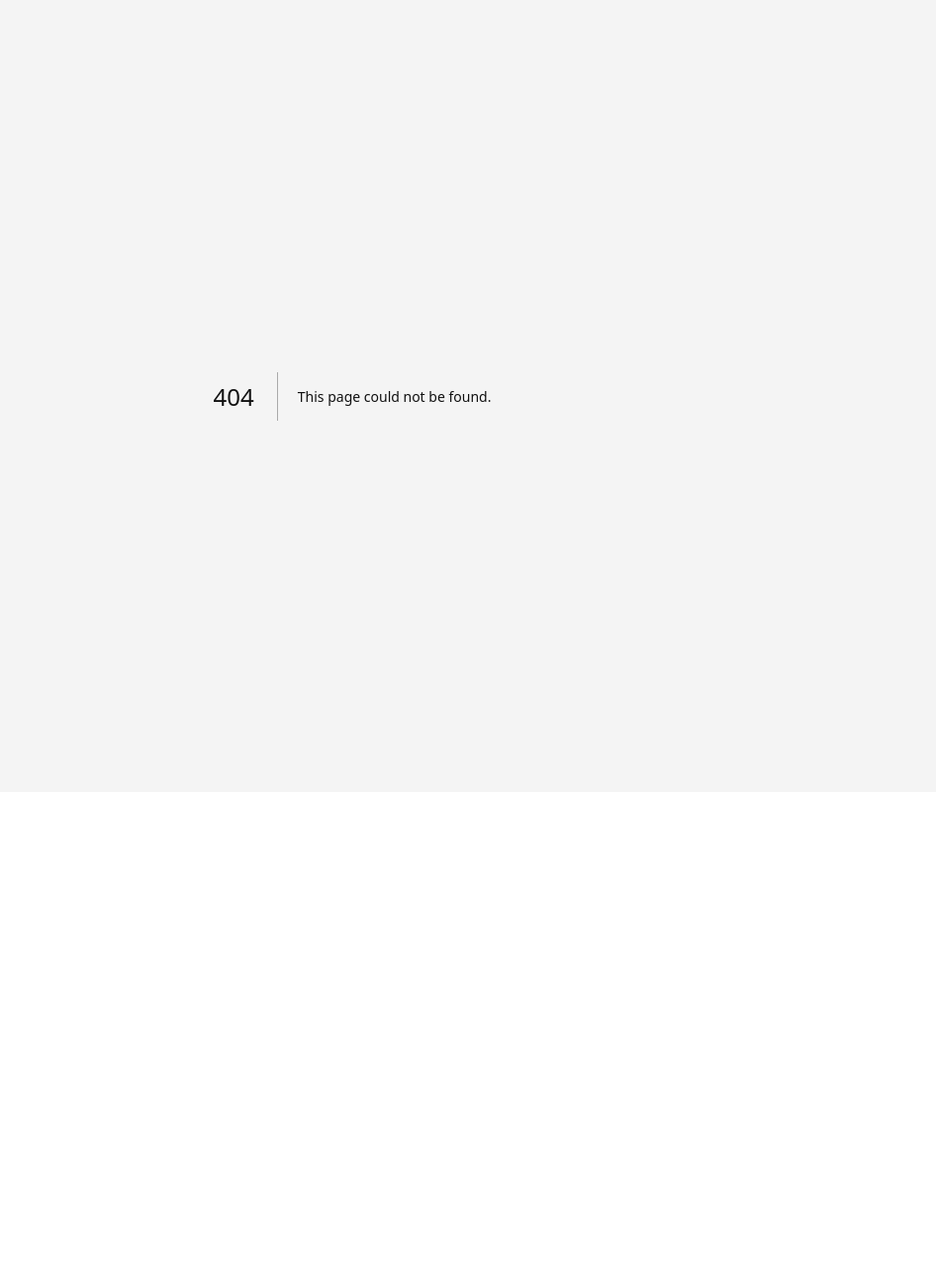
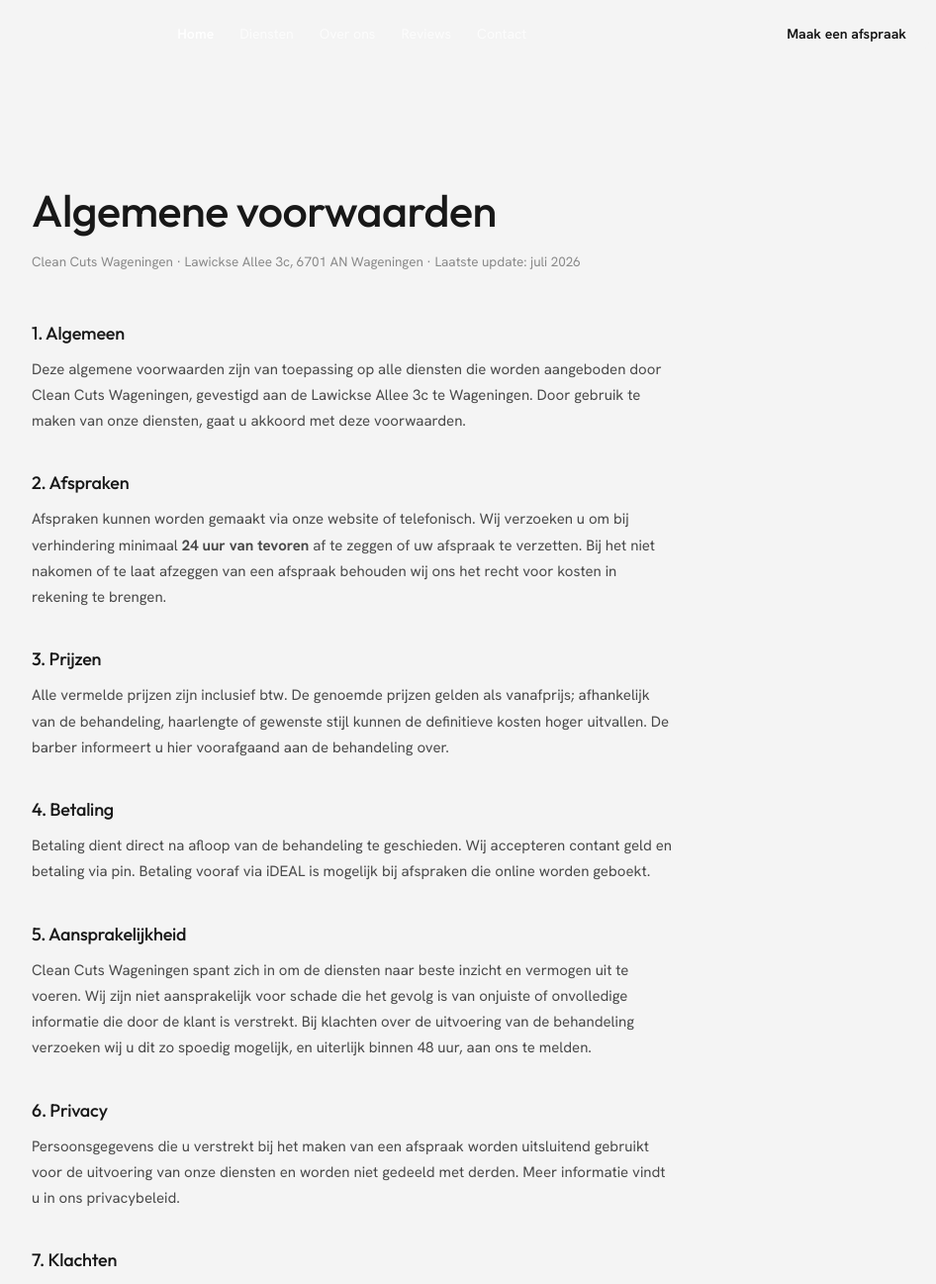
Before and after one commit to izzshtt/CleanCuts-wageningen, a Next.js app: page /algemene-voorwaarden in a window 1280 px wide. Before the commit this address had no page. Shown: the top 1297 px of the page at 99% size, without its empty margins (284-1230 px from the left). Before the commit the page ends 800 px from the top, so only its background shows below. Built offline with nearby package versions, Linux system fonts and the light colour scheme.

Commit message:
Add Algemene Voorwaarden page with sections on terms and conditions

```diff
--- /dev/null
+++ b/src/app/algemene-voorwaarden/page.tsx
@@ -0,0 +1,135 @@
+import Nav from '@/components/layout/Nav';
+import Footer from '@/components/layout/Footer';
+
+export const metadata = {
+  title: 'Algemene voorwaarden | Clean Cuts Wageningen',
+};
+
+const Section = ({ title, children }: { title: string; children: React.ReactNode }) => (
+  <div style={{ marginBottom: '36px' }}>
+    <h2
+      style={{
+        fontFamily: "'Outfit', system-ui, sans-serif",
+        fontWeight: 500,
+        fontSize: '18px',
+        color: '#181818',
+        marginBottom: '10px',
+        letterSpacing: '-0.2px',
+      }}
+    >
+      {title}
+    </h2>
+    <div style={{ fontSize: '15px', lineHeight: 1.75, color: '#4a4a4a' }}>{children}</div>
+  </div>
+);
+
+export default function AlgemeneVoorwaarden() {
+  return (
+    <div
+      style={{
+        background: '#f4f4f4',
+        minHeight: '100vh',
+        fontFamily: "'Hanken Grotesk', system-ui, sans-serif",
+        color: '#111111',
+      }}
+    >
+      <Nav />
+      <main
+        style={{
+          padding: 'clamp(140px, 14vw, 180px) clamp(20px, 5vw, 56px) clamp(64px, 9vw, 96px)',
+          maxWidth: '760px',
+          margin: '0 auto',
+        }}
+      >
+        <h1
+          style={{
+            fontFamily: "'Outfit', system-ui, sans-serif",
+            fontWeight: 500,
+            fontSize: 'clamp(30px, 3.5vw, 46px)',
+            letterSpacing: '-0.5px',
+            color: '#181818',
+            marginBottom: '8px',
+          }}
+        >
+          Algemene voorwaarden
+        </h1>
+        <p style={{ fontSize: '13.5px', color: '#8a8a8a', marginBottom: '48px' }}>
+          Clean Cuts Wageningen · Lawickse Allee 3c, 6701 AN Wageningen · Laatste update: juli 2026
+        </p>
+
+        <Section title="1. Algemeen">
+          <p>
+            Deze algemene voorwaarden zijn van toepassing op alle diensten die worden aangeboden door
+            Clean Cuts Wageningen, gevestigd aan de Lawickse Allee 3c te Wageningen. Door gebruik te
+            maken van onze diensten, gaat u akkoord met deze voorwaarden.
+          </p>
+        </Section>
+
+        <Section title="2. Afspraken">
+          <p>
+            Afspraken kunnen worden gemaakt via onze website of telefonisch. Wij verzoeken u om bij
+            verhindering minimaal <strong>24 uur van tevoren</strong> af te zeggen of uw afspraak te
+            verzetten. Bij het niet nakomen of te laat afzeggen van een afspraak behouden wij ons het
+            recht voor kosten in rekening te brengen.
+          </p>
+        </Section>
+
+        <Section title="3. Prijzen">
+          <p>
+            Alle vermelde prijzen zijn inclusief btw. De genoemde prijzen gelden als vanafprijs;
+            afhankelijk van de behandeling, haarlengte of gewenste stijl kunnen de definitieve kosten
+            hoger uitvallen. De barber informeert u hier voorafgaand aan de behandeling over.
+          </p>
+        </Section>
+
+        <Section title="4. Betaling">
+          <p>
+            Betaling dient direct na afloop van de behandeling te geschieden. Wij accepteren
+            contant geld en betaling via pin. Betaling vooraf via iDEAL is mogelijk bij afspraken
+            die online worden geboekt.
+          </p>
+        </Section>
+
+        <Section title="5. Aansprakelijkheid">
+          <p>
+            Clean Cuts Wageningen spant zich in om de diensten naar beste inzicht en vermogen uit te
+            voeren. Wij zijn niet aansprakelijk voor schade die het gevolg is van onjuiste of
+            onvolledige informatie die door de klant is verstrekt. Bij klachten over de uitvoering
+            van de behandeling verzoeken wij u dit zo spoedig mogelijk, en uiterlijk binnen
+            48 uur, aan ons te melden.
+          </p>
+        </Section>
+
+        <Section title="6. Privacy">
+          <p>
+            Persoonsgegevens die u verstrekt bij het maken van een afspraak worden uitsluitend
+            gebruikt voor de uitvoering van onze diensten en worden niet gedeeld met derden. Meer
+            informatie vindt u in ons privacybeleid.
+          </p>
+        </Section>
+
+        <Section title="7. Klachten">
+          <p>
+            Heeft u een klacht over onze dienstverlening? Neem dan contact met ons op via{' '}
+            <a href="mailto:info@cleancuts.nl" style={{ color: '#111', textDecoration: 'underline' }}>
+              info@cleancuts.nl
+            </a>{' '}
+            of bel ons op{' '}
+            <a href="tel:0615618319" style={{ color: '#111', textDecoration: 'underline' }}>
+              06 15618319
+            </a>
+            . Wij streven ernaar uw klacht binnen 5 werkdagen te behandelen.
+          </p>
+        </Section>
+
+        <Section title="8. Wijzigingen">
+          <p>
+            Clean Cuts Wageningen behoudt zich het recht voor deze voorwaarden te wijzigen. De
+            meest actuele versie is altijd te vinden op deze pagina.
+          </p>
+        </Section>
+      </main>
+      <Footer />
+    </div>
+  );
+}
--- a/src/components/layout/Footer.tsx
+++ b/src/components/layout/Footer.tsx
@@ -167,7 +167,33 @@ export default function Footer() {
             </svg>
             Instagram
           </a>
+          <a
+            href="https://www.tiktok.com/@cleancuts_wageningen"
+            target="_blank"
+            rel="noopener noreferrer"
+            style={{
+              color: 'inherit',
+              textDecoration: 'none',
+              display: 'inline-flex',
+              alignItems: 'center',
+              gap: '6px',
+            }}
+          >
+            <svg
+              width="15" height="15" viewBox="0 0 24 24" fill="currentColor"
+            >
+              <path d="M19.59 6.69a4.83 4.83 0 0 1-3.77-4.25V2h-3.45v13.67a2.89 2.89 0 0 1-2.88 2.5 2.89 2.89 0 0 1-2.89-2.89 2.89 2.89 0 0 1 2.89-2.89c.28 0 .54.04.79.1V9.01a6.33 6.33 0 0 0-.79-.05 6.34 6.34 0 0 0-6.34 6.34 6.34 6.34 0 0 0 6.34 6.34 6.34 6.34 0 0 0 6.33-6.34V8.69a8.18 8.18 0 0 0 4.78 1.52V6.76a4.85 4.85 0 0 1-1.01-.07z" />
+            </svg>
+            TikTok
+          </a>
         </div>
+        <div style={{ display: 'flex', alignItems: 'center', gap: '22px', flexWrap: 'wrap' }}>
+          <a
+            href="/algemene-voorwaarden"
+            style={{ color: 'inherit', textDecoration: 'none' }}
+          >
+            Algemene voorwaarden
+          </a>
           <span
             style={{
               fontFamily: "'Outfit', system-ui, sans-serif",
@@ -178,6 +204,7 @@ export default function Footer() {
             CLEAN CUTS
           </span>
         </div>
+      </div>
     </footer>
   );
 }
--- a/src/components/layout/Nav.tsx
+++ b/src/components/layout/Nav.tsx
@@ -8,7 +8,7 @@ const BOOKING_URL =
 
 const navLinks = [
   { label: 'Home', href: '#home', active: true },
-  { label: 'Afspraak maken', href: BOOKING_URL, external: true },
+  { label: 'Diensten', href: '#diensten' },
   { label: 'Over ons', href: '#over-ons' },
   { label: 'Reviews', href: '#reviews' },
   { label: 'Contact', href: '#footer' },
@@ -45,8 +45,6 @@ export default function Nav() {
             <a
               key={l.label}
               href={l.href}
-              target={l.external ? '_blank' : undefined}
-              rel={l.external ? 'noopener noreferrer' : undefined}
               className={`nav-link no-underline text-[rgba(255,255,255,0.92)] hover:text-white transition-colors ${
                 l.active ? 'font-semibold opacity-100' : 'font-normal opacity-80'
               }`}
@@ -87,8 +85,6 @@ export default function Nav() {
               <a
                 key={l.label}
                 href={l.href}
-                target={l.external ? '_blank' : undefined}
-                rel={l.external ? 'noopener noreferrer' : undefined}
                 onClick={() => setOpen(false)}
                 className="text-[rgba(255,255,255,0.92)] text-[15px] no-underline hover:text-white transition-colors py-2.5 flex items-center min-h-[44px]"
               >
--- a/src/components/sections/About.tsx
+++ b/src/components/sections/About.tsx
@@ -66,7 +66,7 @@ export default function About() {
               flexShrink: 0,
             }}
           />
-          02 · Over ons
+          Over ons
         </div>
 
         <h2
--- a/src/components/sections/FAQ.tsx
+++ b/src/components/sections/FAQ.tsx
@@ -14,7 +14,7 @@ const faqs: FaqProItem[] = [
     id: 'openingstijden',
     question: 'Wat zijn de openingstijden?',
     answer:
-      'Vrijdag 09:30–20:00 · zaterdag 09:00–17:00 · zondag gesloten · maandag 12:00–18:00 · dinsdag tot en met donderdag 09:30–19:00.',
+      'Maandag 12:00–18:00 · dinsdag tot en met donderdag 09:30–19:00 · vrijdag 09:30–20:00 · zaterdag 09:00–17:00 · zondag gesloten.',
   },
   {
     id: 'zonder-afspraak',
@@ -70,7 +70,7 @@ export default function FAQ() {
                 flexShrink: 0,
               }}
             />
-            04 · FAQ
+            FAQ
           </div>
           <h2
             style={{
--- a/src/components/sections/Reviews.tsx
+++ b/src/components/sections/Reviews.tsx
@@ -251,7 +251,7 @@ export default function Reviews() {
               opacity: 0.55,
             }}
           />
-          03 · Reviews
+          Reviews
         </div>
 
         <h2
--- a/src/components/sections/Services.tsx
+++ b/src/components/sections/Services.tsx
@@ -9,29 +9,49 @@ const services = [
   {
     num: '01',
     title: 'Knippen',
-    desc: 'Wassen, knippen en stylen, volledig op jouw wens.',
-    price: '€ 27,50',
+    duration: '60 min',
+    desc: 'Knippen en stylen volledig op jouw wens.',
+    price: 'v.a. € 20,00',
     popular: false,
   },
   {
     num: '02',
     title: 'Knippen + Baard',
+    duration: '60 min',
     desc: 'De complete beurt: kapsel en baard strak afgewerkt.',
-    price: '€ 37,50',
+    price: 'v.a. € 25,00',
     popular: true,
   },
   {
     num: '03',
-    title: 'Baard trimmen',
-    desc: 'Modelleren, trimmen en scheren met heet handdoek.',
-    price: '€ 17,50',
+    title: 'Baard',
+    duration: '30 min',
+    desc: 'Baard modelleren, trimmen en bijwerken.',
+    price: 'v.a. € 7,50',
     popular: false,
   },
   {
     num: '04',
-    title: 'Kind t/m 12 jr',
-    desc: 'Een ontspannen knipbeurt voor de jongste klanten.',
-    price: '€ 20,00',
+    title: 'Tondeuse 1 standje',
+    duration: '20 min',
+    desc: 'Over de gehele hoofd 1 standje, zonder overloop.',
+    price: 'v.a. € —',
+    popular: false,
+  },
+  {
+    num: '05',
+    title: 'All in behandeling',
+    duration: '60 min',
+    desc: 'Knippen, baard bijwerken en haar wassen.',
+    price: 'v.a. € 25,00',
+    popular: false,
+  },
+  {
+    num: '06',
+    title: 'Knippen wassen',
+    duration: '60 min',
+    desc: 'Haar wassen en knippen, strak en fris.',
+    price: 'v.a. € 22,50',
     popular: false,
   },
 ];
@@ -79,7 +99,7 @@ export default function Services() {
                 opacity: 0.55,
               }}
             />
-            01 · Diensten
+            Diensten
           </div>
           <h2
             style={{
@@ -151,15 +171,25 @@ export default function Services() {
               {s.num}
               {s.popular ? ' · Populair' : ''}
             </div>
+            <div style={{ marginTop: 'auto' }}>
               <div
                 style={{
                   fontFamily: "'Outfit', system-ui, sans-serif",
                   fontSize: '24px',
                   color: s.popular ? '#f4f4f4' : '#181818',
-                marginTop: 'auto',
                 }}
               >
                 {s.title}
+              </div>
+              <div
+                style={{
+                  font: "500 12px 'Hanken Grotesk', system-ui",
+                  color: s.popular ? 'rgba(245,245,245,.45)' : '#b3b3b3',
+                  marginTop: '3px',
+                }}
+              >
+                {s.duration}
+              </div>
             </div>
             <p
               style={{
```
Also changed, not shown: 1 other file (tests, documents, lock files or other folders). Lines whose indentation alone changed are shown as unchanged.
